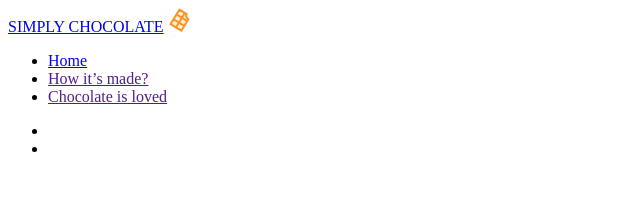
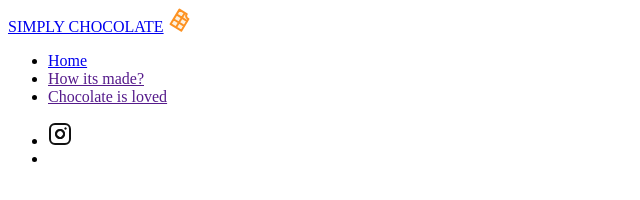
Before and after one commit to OlgaRuzhylenko/Chocolate, a plain HTML site: page index.html in a window 1280 px wide. Shown: the full height of the page, 0-640 px from the left. Drawn offline with Linux system fonts and the light colour scheme.

Commit message:
Update index.html

```diff
--- a/index.html
+++ b/index.html
@@ -20,12 +20,14 @@
       <nav>
         <ul>
             <li><a href="./index.html">Home</a></li>
-            <li><a href="">How it’s made?</a>
+            <li><a href="">How its made?</a>
             </li>
             <li><a href="">Chocolate is loved</a></li>
         </ul>
         <ul>
-            <li><a href=""></a></li>
+            <li><a href="#" target="_blank">
+              <img src="./image/header/instagram.svg" alt="instagram icon">
+            </a>  </li>
             <li><a href=""></a></li>
         </ul>
       </nav>
```
